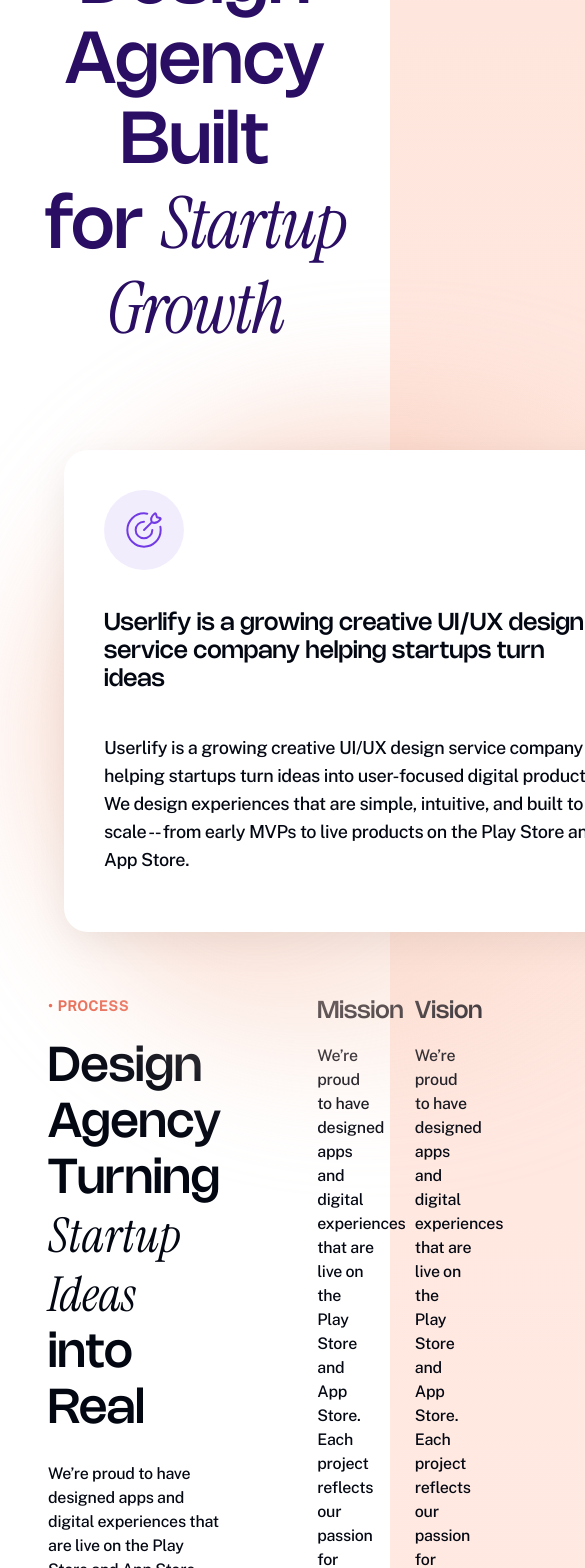
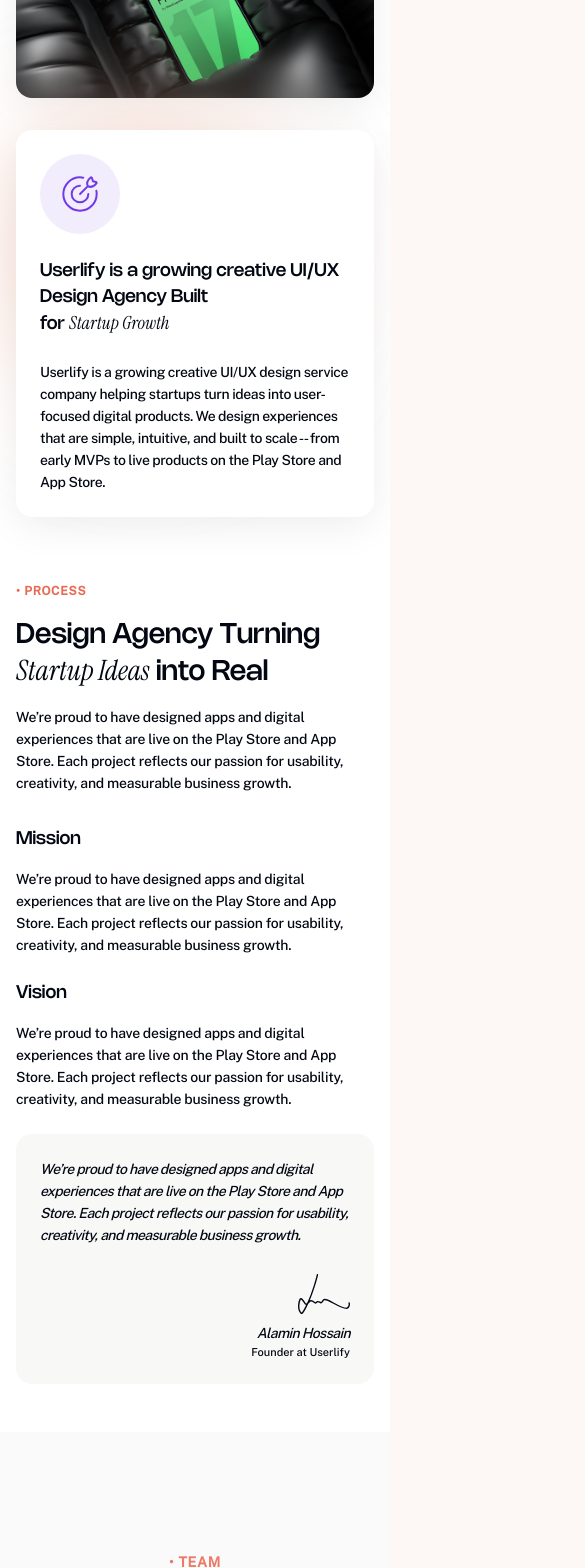
Before and after one commit to SparkStudio-Ltd/userlify, a Next.js app: page /about in a window 390 px wide. Shown: the part 400-1968 px from the top of the page, 585 px wide, since content can reach past the window. Built offline with nearby package versions, Linux system fonts and the light colour scheme; a web font is replaced by a local one.

Commit message:
feat: Enhance AboutTopSection layout and responsiveness with updated styling and structure

```diff
--- a/src/components/sections/AboutTop.tsx
+++ b/src/components/sections/AboutTop.tsx
@@ -6,38 +6,34 @@
 export default function AboutTopSection() {
 
   return (
-        <main className="min-h-screen bg-white py-30">
+    <main className="min-h-screen bg-white py-12 md:py-20 lg:py-30 overflow-hidden">
       <section className="section">
-          <div className="container-custom">
-            <div className="flex flex-col gap-24">
-              <div className="text-center">
-                <h1 className="font-heading text-[72px] font-medium leading-[80px] tracking-[0px] text-[#2A0E63]">
-                  A Creative UI/UX
-                  <br />
-                  Design Agency Built
-                  <br />
-                  for{' '}
-                  <span className="font-serif text-[72px] font-normal italic leading-[80px] tracking-[-2px]">
+        <div className="mx-auto w-full max-w-[1472px] px-4 md:px-8 lg:px-12 2xl:px-0">
+          <div className="flex flex-col gap-8 md:gap-16 lg:gap-24">
+            <div className="mx-auto text-center md:w-[774px]">
+              <h1 className="font-heading text-[40px] md:text-[56px] lg:text-[72px] font-medium leading-[48px] md:leading-[64px] lg:leading-[80px] tracking-[0px] text-[#2A0E63]">
+                A Creative UI/UX Design Agency Built for{' '}
+                <span className="font-serif text-[40px] md:text-[56px] lg:text-[72px] font-normal italic leading-[48px] md:leading-[64px] lg:leading-[80px] tracking-[-2px]">
                   Startup Growth
                 </span>
               </h1>
             </div>
 
-              <div className="grid grid-flow-col items-center gap-16 ">
-                <div className="overflow-hidden rounded-4xl shadow-soft-lg">
+            <div className="grid grid-cols-1 lg:grid-cols-2 items-center gap-8 md:gap-12 lg:gap-16">
+              <div className="overflow-hidden rounded-2xl md:rounded-4xl shadow-soft-lg">
                 <Image
                   src="/assets/images/about_image.png"
                   alt="Design preview"
                   width={832}
                   height={482}
-                    className="w-[832px] h-[482px] object-cover"
+                  className="w-full h-auto lg:h-[470px] object-cover"
                   priority
                 />
               </div>
 
               <div className="relative">
-                  <div className="absolute -left-6 -top-8 h-[650px] w-[700px] rounded-full bg-gradient-to-br from-[#F6B9A4] via-[#F9D6C7] to-transparent blur-3xl opacity-70" />
-                  <div className="relative flex h-[482px] w-[576px] flex-col gap-10 rounded-3xl bg-white p-10 shadow-soft-lg">
+                <div className="absolute -left-2 md:-left-6 -top-4 md:-top-8 h-[300px] w-[300px] md:h-[650px] md:w-[700px] rounded-full bg-gradient-to-br from-[#F6B9A4] via-[#F9D6C7] to-transparent blur-3xl opacity-70" />
+                <div className="relative flex flex-col gap-6 md:gap-10 rounded-2xl md:rounded-3xl bg-white p-6 md:p-10 shadow-soft-lg">
                   <div className="flex h-20 w-20 items-center justify-center gap-2 rounded-[99px] bg-[#F2EDFD]">
                     <Image
                       src="/assets/icons/whySvg1.svg"
@@ -47,11 +43,17 @@
                       className="h-10 w-10"
                     />
                   </div>
-                    <h2 className="font-heading text-[24px] font-medium leading-[28px] tracking-[0px] text-[#030712]">
-                      Userlify is a growing creative UI/UX design service company helping
-                      startups turn ideas
+                  <h2 className="font-heading text-[18px] md:text-[20px] lg:text-[24px] font-medium leading-[26px] md:leading-[28px] lg:leading-[28px] tracking-[0px] text-[#030712]">
+                    Userlify is a growing creative UI/UX
+                    <br />
+                    Design Agency Built
+                    <br />
+                    for{' '}
+                    <span className="font-serif text-[18px] md:text-[20px] lg:text-[24px] font-normal italic">
+                      Startup Growth
+                    </span>
                   </h2>
-                    <p className="font-nav text-[18px] font-normal leading-[28px] tracking-[-0.4px] text-[#030712]">
+                  <p className="font-nav text-[14px] md:text-[16px] lg:text-[18px] font-normal leading-[22px] md:leading-[26px] lg:leading-[28px] tracking-[-0.4px] text-[#030712]">
                     Userlify is a growing creative UI/UX design service company helping startups
                     turn ideas into user-focused digital products. We design experiences that are
                     simple, intuitive, and built to scale -- from early MVPs to live products on
@@ -64,41 +66,41 @@
         </div>
       </section>
 
-        <section className="mx-auto w-full max-w-[1920px] px-12">
-          <div className="mx-auto flex w-full max-w-[1472px] gap-24">
-            <div className="flex flex-1 flex-col gap-6">
-              <span className="font-nav text-[14px] font-bold uppercase leading-[20px] tracking-[0.75px] text-primary">
+      <section className="mx-auto w-full max-w-[1920px] px-4 md:px-8 lg:px-12">
+        <div className="mx-auto flex flex-col lg:flex-row w-full max-w-[1472px] gap-8 md:gap-16 lg:gap-24">
+          <div className="flex flex-1 flex-col gap-4 md:gap-6">
+            <span className="font-nav text-[12px] md:text-[14px] font-bold uppercase leading-[20px] tracking-[0.75px] text-primary">
               • Process
             </span>
-              <h2 className="font-heading text-[48px] font-medium leading-[56px] text-[#030712]">
+            <h2 className="font-heading text-[28px] md:text-[40px] lg:text-[48px] font-medium leading-[36px] md:leading-[48px] lg:leading-[56px] text-[#030712]">
               Design Agency Turning
               <br />
               <span className="font-serif italic">Startup Ideas</span> into Real
             </h2>
-              <p className="font-nav text-[16px] font-normal leading-[24px] tracking-[-0.25px] text-[#030712]">
+            <p className="font-nav text-[14px] md:text-[16px] font-normal leading-[22px] md:leading-[24px] tracking-[-0.25px] text-[#030712]">
               We’re proud to have designed apps and digital experiences that are live on the Play
               Store and App Store. Each project reflects our passion for usability, creativity,
               and measurable business growth.
             </p>
           </div>
 
-            <div className="flex flex-1 flex-col justify-between gap-10">
-              <div className="grid grid-cols-2 gap-10">
+          <div className="flex flex-1 flex-col justify-between gap-6 md:gap-10">
+            <div className="grid grid-cols-1 md:grid-cols-2 gap-6 md:gap-10">
               <div className="flex flex-col gap-4">
-                  <h3 className="font-heading text-[24px] font-medium leading-[32px] text-[#030712]">
+                <h3 className="font-heading text-[18px] md:text-[24px] font-medium leading-[26px] md:leading-[32px] text-[#030712]">
                   Mission
                 </h3>
-                  <p className="font-nav text-[16px] font-normal leading-[24px] tracking-[-0.25px] text-[#030712]">
+                <p className="font-nav text-[14px] md:text-[16px] font-normal leading-[22px] md:leading-[24px] tracking-[-0.25px] text-[#030712]">
                   We’re proud to have designed apps and digital experiences that are live on the
                   Play Store and App Store. Each project reflects our passion for usability,
                   creativity, and measurable business growth.
                 </p>
               </div>
               <div className="flex flex-col gap-4">
-                  <h3 className="font-heading text-[24px] font-medium leading-[32px] text-[#030712]">
+                <h3 className="font-heading text-[18px] md:text-[24px] font-medium leading-[26px] md:leading-[32px] text-[#030712]">
                   Vision
                 </h3>
-                  <p className="font-nav text-[16px] font-normal leading-[24px] tracking-[-0.25px] text-[#030712]">
+                <p className="font-nav text-[14px] md:text-[16px] font-normal leading-[22px] md:leading-[24px] tracking-[-0.25px] text-[#030712]">
                   We’re proud to have designed apps and digital experiences that are live on the
                   Play Store and App Store. Each project reflects our passion for usability,
                   creativity, and measurable business growth.
@@ -106,8 +108,8 @@
               </div>
             </div>
 
-              <div className="flex h-[276px] flex-col justify-between rounded-2xl bg-[#F8F8F7] p-6 gap-2">
-                <p className="font-nav text-[20px] font-normal italic leading-[36px] tracking-[-0.6px] text-[#030712]">
+            <div className="flex flex-col justify-between rounded-2xl bg-[#F8F8F7] p-6 md:p-8 gap-4 md:gap-2 min-h-[250px] md:h-[276px]">
+              <p className="font-nav text-[14px] md:text-[20px] font-normal italic leading-[22px] md:leading-[36px] tracking-[-0.6px] text-[#030712]">
                 We’re proud to have designed apps and digital experiences that are live on the
                 Play Store and App Store. Each project reflects our passion for usability,
                 creativity, and measurable business growth.
@@ -119,13 +121,13 @@
                     alt="Signature"
                     width={73}
                     height={56}
-                      className="h-[56px] w-[73px]"
+                    className="h-[40px] md:h-[56px] w-auto"
                   />
                   <div className="text-right">
-                      <p className="font-nav text-[21px] font-normal italic leading-[36px] tracking-[-0.6px] text-[#030712]">
+                    <p className="font-nav text-[14px] md:text-[21px] font-normal italic leading-[22px] md:leading-[36px] tracking-[-0.6px] text-[#030712]">
                       Alamin Hossain
                     </p>
-                      <p className="font-nav text-[13px] font-medium leading-[20px] tracking-[0px] text-[#030712]">
+                    <p className="font-nav text-[11px] md:text-[13px] font-medium leading-[16px] md:leading-[20px] tracking-[0px] text-[#030712]">
                       Founder at Userlify
                     </p>
                   </div>
```
Lines whose indentation alone changed are shown as unchanged.
